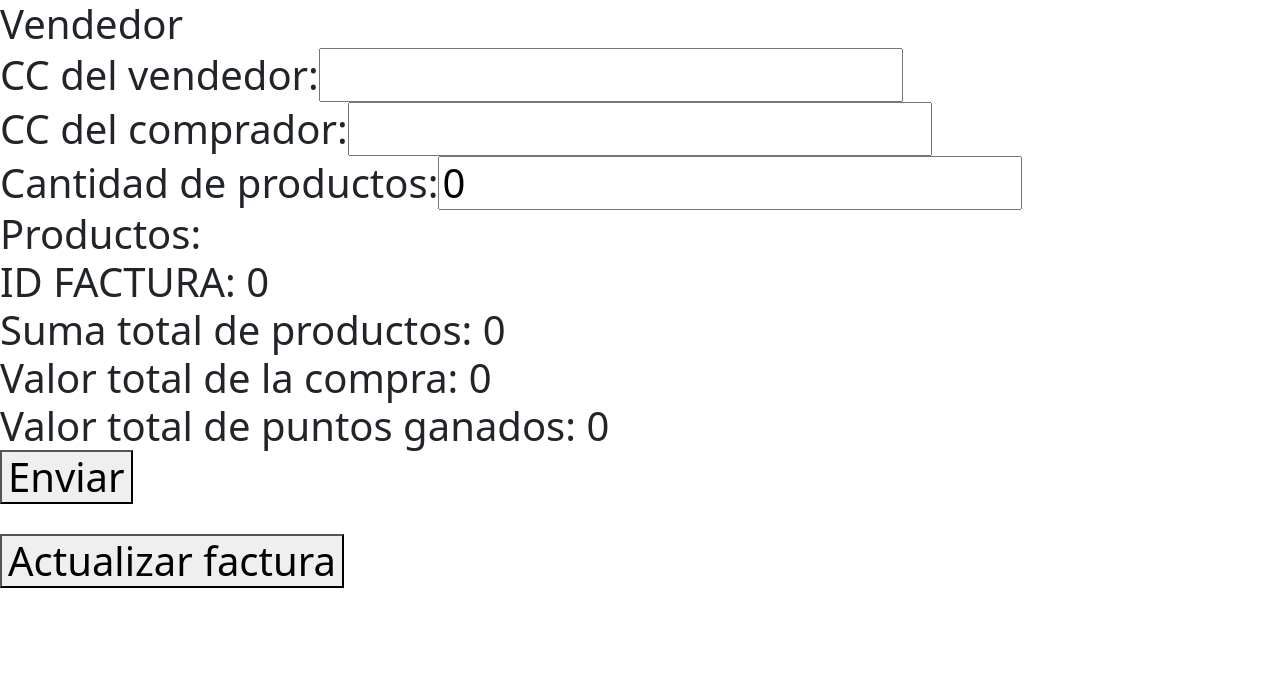
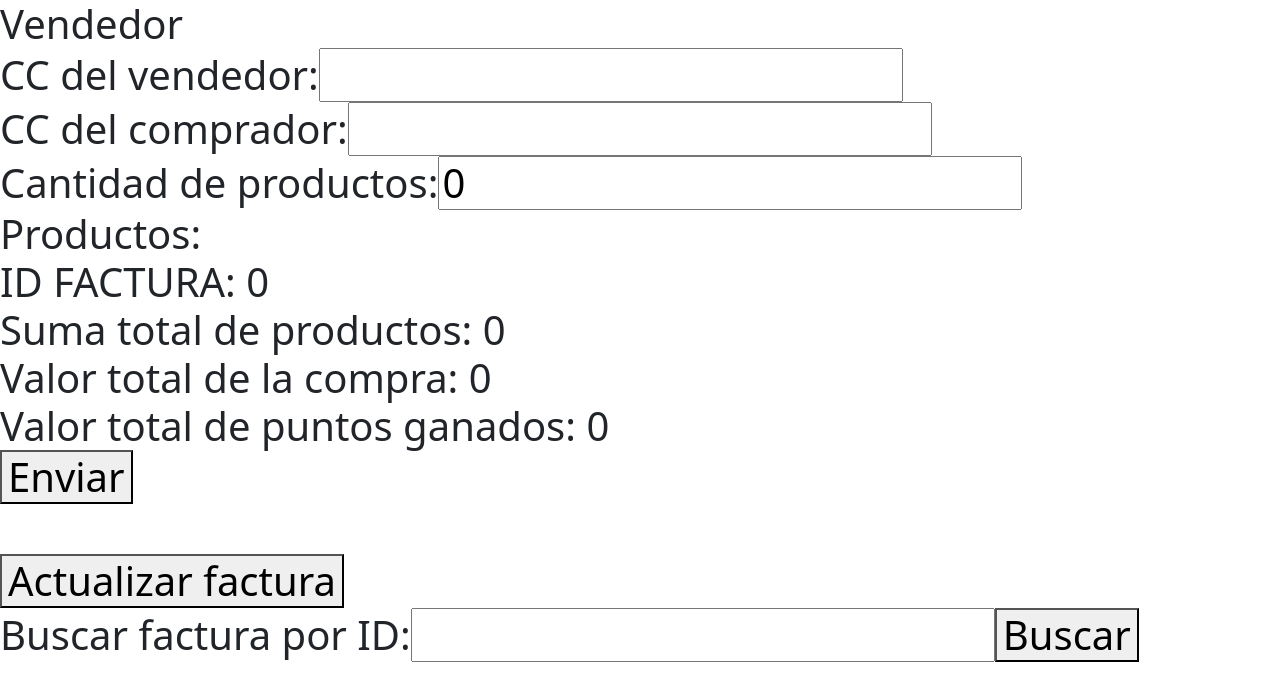
Before and after one commit to marimar33641/React-Pag1, a React (Create React App) app: page /Menu2 in a window 1280 px wide. Shown: the top 700 px of the page. Built offline with nearby package versions, Linux system fonts and the light colour scheme.

Commit message:
Ya encuentra el id de la factura. Por mejorar

```diff
--- a/src/pages/Login/Formulario.css
+++ b/src/pages/Login/Formulario.css
@@ -1,4 +1,4 @@
 button.update-btn {
     display: block;
-    margin-top: 30px;
+    margin-top: 50px;
   }
--- a/src/pages/Login/Formulario.js
+++ b/src/pages/Login/Formulario.js
@@ -13,6 +13,10 @@ function Formulario() {
   const [facturaId, setIdFactura] = useState(0);
   const [productoActual, setProductoActual] = useState({nombre: '', cantidad: 0});
   const [facturas, setFacturas] = useState(JSON.parse(localStorage.getItem('facturas')) || []);
+  const [facturaIdBuscar, setFacturaIdBuscar] = useState("");
+  const [facturaSeleccionada, setFacturaSeleccionada] = useState(null);
+  const [facturaEncontrada, setFacturaEncontrada] = useState(false);
+
 
 
   const verificarCantidadProducto = (nombreProducto, cantidadDeseada) => {
@@ -173,6 +177,7 @@ const handleLoadFactura = (event) => {
 };
 const handleSubmit = (event) => {
   event.preventDefault();
+
   // Generar un ID único para la factura
   const facturaId = uuidv4();
   setIdFactura(facturaId);
@@ -248,6 +253,20 @@ const handleSubmit = (event) => {
     }
     return fields;
   };
+
+  const buscarFactura = () => {
+    const factura = facturas.find((f) => f.facturaId === facturaIdBuscar);
+    if (factura) {
+      setFacturaSeleccionada(factura);
+      setFacturaEncontrada(true);
+    } else {
+      setFacturaSeleccionada(null);
+      setFacturaEncontrada(false);
+      alert("Factura no encontrada");
+    }
+  };
+
+
   return (
     <form onSubmit={handleSubmit}>
       <div>
@@ -274,7 +293,18 @@ const handleSubmit = (event) => {
       <button type="submit">Enviar</button>
       <button className="update-btn" onClick={() => actualizarFacturaEnLocalStorage(facturaId, { handleInputChange  })}>
       Actualizar factura
-    </button>
+      </button>
+      <label>
+      Buscar factura por ID:
+      <input
+        type="text"
+        name="facturaIdBuscar"
+        value={facturaIdBuscar}
+        onChange={(e) => setFacturaIdBuscar(e.target.value)}
+      />
+    </label>
+    <button className="search-btn" onClick={buscarFactura}>Buscar</button>
+
     </form>
   );
 }
```
